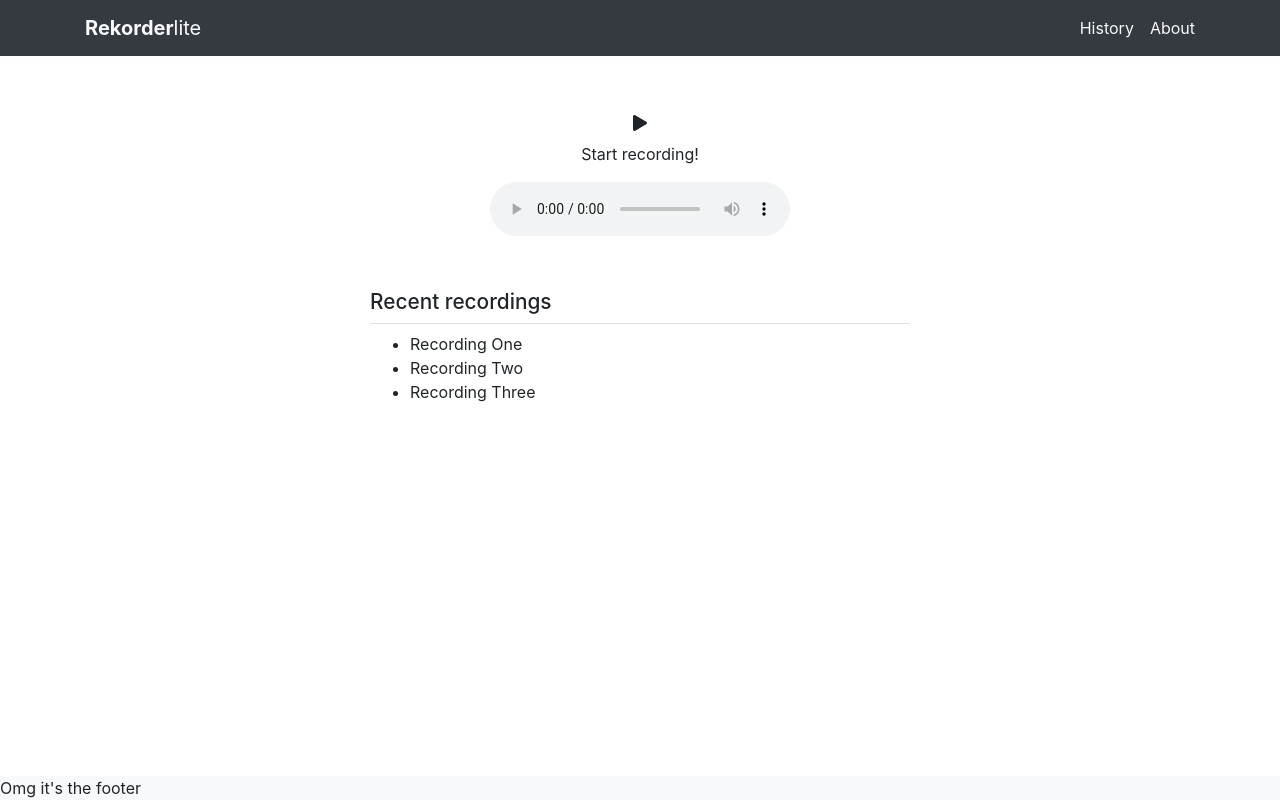
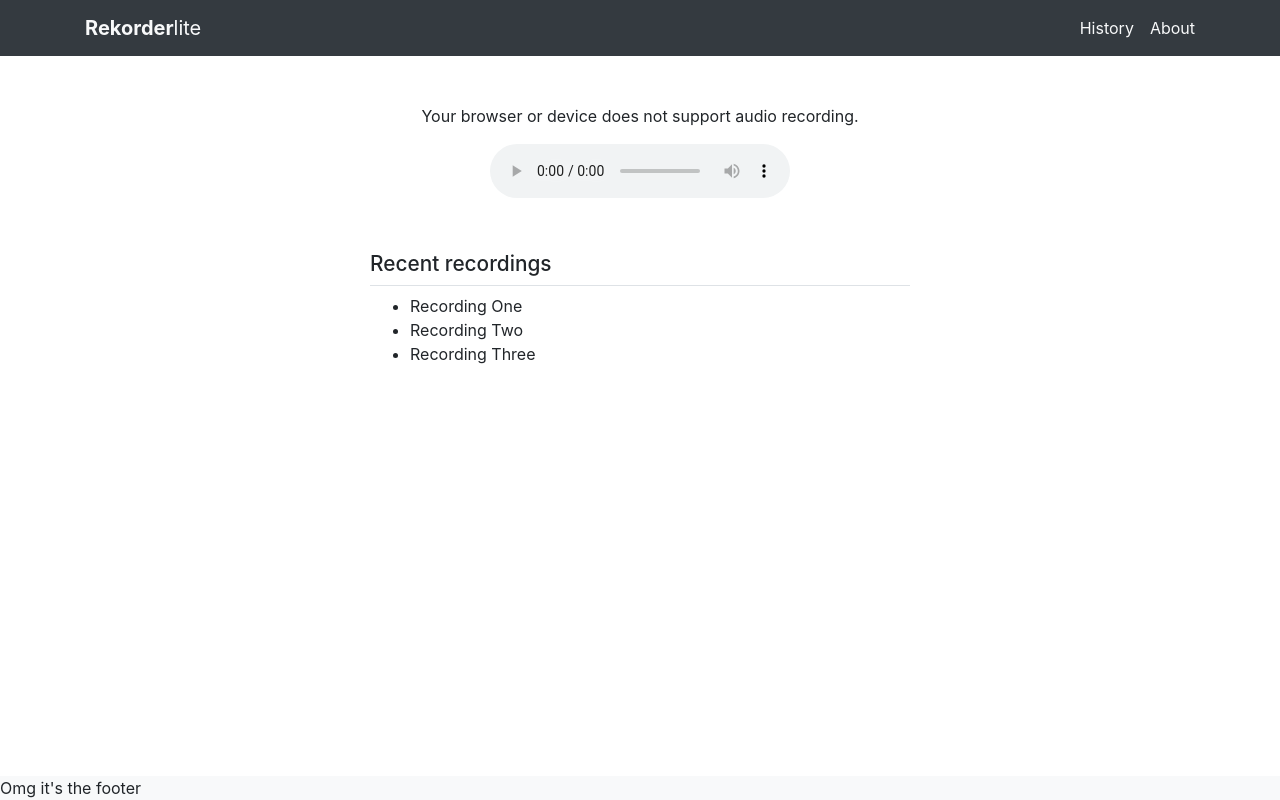
Before and after one commit to rredfearn32/d_coding-test, a React (Create React App) app in the folder client/: page / in a window 1280 px wide. Built offline with nearby package versions, Linux system fonts and the light colour scheme.

Commit message:
Improved checking whether device or browser can record audio

```diff
--- a/client/src/components/AudioRecorder.tsx
+++ b/client/src/components/AudioRecorder.tsx
@@ -9,8 +9,29 @@ const AudioRecorder: React.FC = () => {
 
     player = React.createRef();
 
-    const browserCanRecordMedia = (navigator.mediaDevices && navigator.mediaDevices.getUserMedia);
+    const [browserCanRecordMedia, setBrowserCanRecordMedia] = useState(false);
     const [recording, setRecording] = useState(false);
+
+    const checkBrowserCanRecord = () => {
+        if(navigator.mediaDevices) {
+            navigator.mediaDevices.enumerateDevices()
+            .then(devices => {
+                const audioInputDevice = devices.find(device => {
+                    return device.kind === 'audioinput';
+                });
+
+                if(audioInputDevice) {
+                    setBrowserCanRecordMedia(true);
+                } else {
+                    setBrowserCanRecordMedia(false);
+                }
+            });
+        } else {
+            setBrowserCanRecordMedia(false);
+        }
+    }
+
+    checkBrowserCanRecord()
 
     const handleAudio = (stream: any) => {
         const options: MediaRecorderOptions = {mimetype: 'audio/webm'} as MediaRecorderOptions;
@@ -47,21 +68,10 @@ const AudioRecorder: React.FC = () => {
     }
 
     const startRecording = (event: any) => {
-        navigator.mediaDevices.enumerateDevices()
-        .then(devices => {
-            const audioInputDevice = devices.find(device => {
-                return device.kind === 'audioinput';
-            });
-
-            if(audioInputDevice) {
-                navigator.mediaDevices.getUserMedia({ audio: true, video: false })
-                .then(handleAudio)
-                .catch((err) => {
-                    console.log('The following getUserMedia error occured: ' + err);
-                });
-            } else {
-
-            }
+        navigator.mediaDevices.getUserMedia({ audio: true, video: false })
+        .then(handleAudio)
+        .catch((err) => {
+            console.log('The following getUserMedia error occured: ' + err);
         });
     }
 
@@ -80,11 +90,10 @@ const AudioRecorder: React.FC = () => {
                     stopRecording={stopRecording}>
                 </RecorderButton>
             :
-                <div>
-                    Sorry, your browser does not support audio recording.
-                </div>
+                <p>
+                    Your browser or device does not support audio recording.
+                </p>
             }
-            {/* <input type="file" accept="audio/*" capture onChange={recordAudio} /> */}
             <audio ref={player} controls></audio>
         </div>
     )
```
